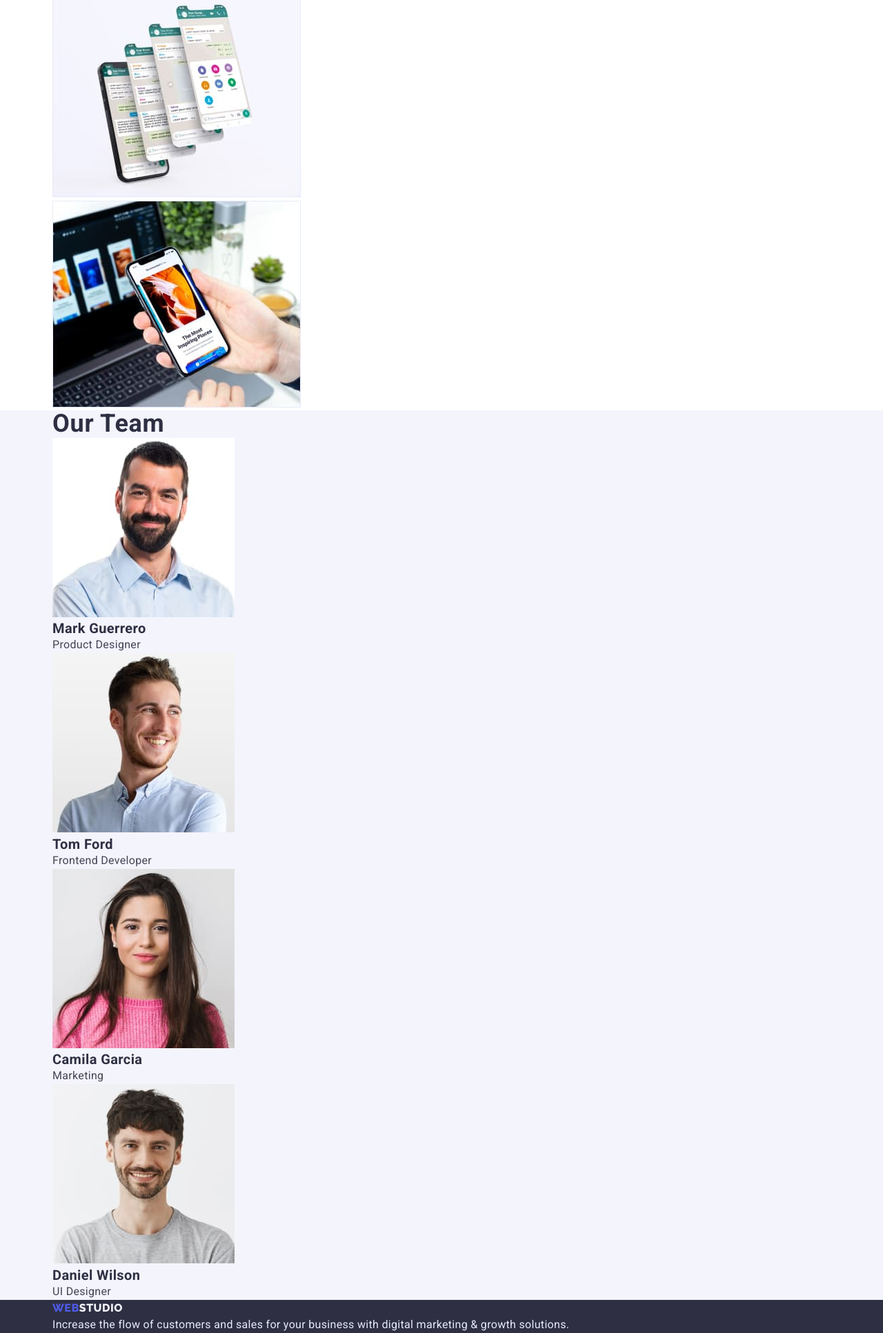
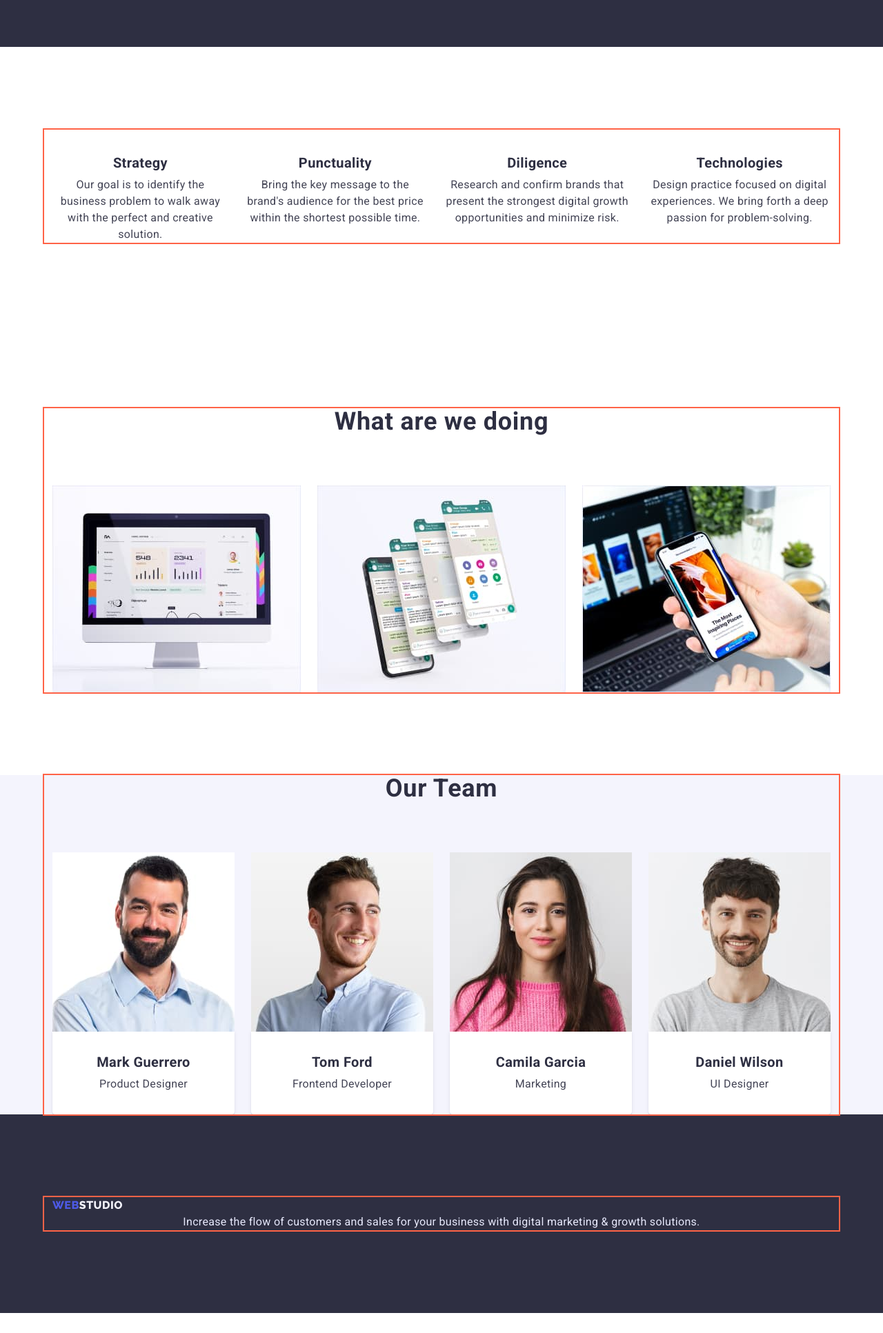
Before and after one commit to VladAldoshin/goit-markup-hw-03, a plain HTML site: page index.html in a window 1280 px wide. Shown: the part 652-2585 px from the top of the page at 69% size. After the commit the page ends 2556 px from the top, so only its background shows below. Drawn offline with nearby package versions, Linux system fonts and the light colour scheme.

Commit message:
10.01.23

```diff
--- a/css/styles.css
+++ b/css/styles.css
@@ -4,8 +4,12 @@
   --logo-typical-fw: font-weight: 800;
   --logo-typical-fs: font-size: 18px;
 }
+
 h1,h2,h3,p {margin-top: 0; margin-bottom: 0;}
+
 ul{margin-top: 0; margin-bottom: 0; padding-left: 0;}
+
+img{display: block;}
 
 body {
   font-family: 'Roboto', sans-serif;
@@ -13,22 +17,26 @@ body {
   color: #ffffff;
   background-color: #ffffff;
 }
-.container {width: 1152px; margin-left: auto; margin-right: auto; padding-left: 12px; padding-right: 12px;}
+.container {width: 1152px; margin-left: auto; margin-right: auto; padding-left: 12px; padding-right: 12px; outline: 2px solid tomato;}
 
 .list {
   list-style: none;
 }
+
 .link {
   text-decoration: none;
 }
+
 .logo{letter-spacing: 0.03em;
   text-transform: uppercase;}
-.logo-head {
+
+  .logo-head {
   font-family: var(--logo-font);
   font-weight: var(--logo-typical-fw);
   font-size: var(--logo-typical-fs);
   line-height: 1.33;
 }
+
 .logo-footer {
   font-family: var(--logo-font);
   font-weight: var(--logo-typical-fw);
@@ -39,11 +47,13 @@ body {
   text-decoration: none;
   list-style: none;
 }
-/* =======WebStudio======== */
-/* =======Header========== */
+/* =====================================WebStudio==================================== */
+/* =======================================Header==================================== */
+
 .main-header {
-  background: #ffffff
+  background: #ffffff; padding-top: 24px; padding-bottom: 24px;
 }
+
 .header-container{display: flex;}
 
 .header-nav {display: flex;}
@@ -86,11 +96,14 @@ body {
   color: #4d5ae5;
 }
 
-/* =======Main=========== */
-/* =======hero section======= */
+/* ===============================Main=========================================== */
+/* ===========================Hero section====================================== */
+
 .hero-section {
   background: #2e2f42;
   text-align: center;
+  padding-top: 188px;
+  padding-bottom: 292px;
 }
 .main-title {
   margin-bottom: 48px;
@@ -100,19 +113,113 @@ body {
   letter-spacing: 0.02em;
   color: #ffffff;
 }
-.main-button{
-  font-family: 'Roboto', sans-serif;
-  font-size: 16px;
+.main-button{padding-top: 16px;
+  padding-right: 32px;
+  padding-bottom: 16px;
+  padding-left: 32px;
+  box-shadow: 0px 4px 4px rgba(0, 0, 0, 0.15);
+  border-radius: 4px;
   font-weight: 500;
   line-height: 1.5;
   letter-spacing: 0.04em;
   color: #FFFFFF;
   background:  #4D5AE5;
   cursor: pointer;}
-  .main-button:hover, .main-button:focus, .main-button:active{color: #FFFFFF; background: #404BBF;}
+
+.main-button:hover,
+.main-button:focus,
+.main-button:active {color: #FFFFFF; background: #404BBF;}
+
+/* ===============================Second section================================================ */
+
+.second-section{padding-top: 120px; padding-bottom: 120px;}
+.work-item:not(:last-child) {margin-right: 24px;}
+.feature-list{display: flex;}
+
+.secret-name {
+  font-weight: 500;
+  line-height: 1.5;
+  letter-spacing: 0.04em;
+  color: #ffffff;
+}
+
+.title {
+  text-align: center;
+  margin-bottom: 8px;
+  font-weight: 600;
+  font-size: 20px;
+  line-height: 1.2;
+  letter-spacing: 0.02em;
+  color: #2e2f42;
+}
+
+.text {
+  text-align: center;
+  font-weight: 400;
+  line-height: 1.5;
+  letter-spacing: 0.02em;
+  color: #434455;
+}
+
+
+/* ==========================================Third section=============================== */
+.third-section {padding-top: 120px; padding-bottom: 120px;}
+
+.section-title {
+  text-align: center;
+  font-weight: 700;
+  font-size: 36px;
+  line-height: 1.11;
+  letter-spacing: 0.02em;
+  color: #2e2f42;
+  margin-bottom: 72px;
+}
+.menu-list{display: flex;
+}
+.work-item:not(:last-child) {margin-right: 24px;}
+
+/* =======================================Fourth section==================================== */
+
+.fourt-section{padding-top: 120px; padding-bottom: 120px;}
+
+.menu-list-fs{display: flex;
+flex-wrap: wrap;}
+.fourth-section-color {
+  background: #f4f4fd;
+}
+.team-item:not(:last-child) {margin-right: 24px;}
+
+
+
+.team-position {padding-top: 32px; padding-left: 49px; padding-right: 49px; padding-bottom: 32px;
+  background: #FFFFFF;
+  box-shadow: 0px 1px 6px rgba(46, 47, 66, 0.08), 0px 1px 1px rgba(46, 47, 66, 0.16), 0px 2px 1px rgba(46, 47, 66, 0.08);
+  border-radius: 0px 0px 4px 4px;}
+/* ==========================================Footer========================================= */
+.footer-page {
+  display: flex;
+  background: var(--footer-background);
+  padding-top: 120px;
+  padding-bottom: 120px;
+}
+.color-text {
+  color: #e7e9fc;
+}
+.logo-web {
+  color: #4d5ae5;
+}
+.logo-studio {
+  color: #f4f4fd;
+}
+/* =======================================Portfolio=========================================== */
+.subtitle {
+  font-weight: 500;
+  font-size: 20px;
+  line-height: 1.2;
+  letter-spacing: 0.02em;
+  color: #2e2f42;
+}
 .btn {
-  font-family: 'Roboto', sans-serif;
-  font-size: 16px;
   font-weight: 500;
   line-height: 1.5;
   letter-spacing: 0.04em;
@@ -126,62 +233,3 @@ body {
   color: #ffffff;
   background: #404bbf;
 }
-
-
-/* =========second section========= */
-.feature-list{display: flex;}
-.secret-name {
-  font-weight: 500;
-  line-height: 1.5;
-  letter-spacing: 0.04em;
-  color: #ffffff;
-}
-
-.title {
-  font-weight: 600;
-  font-size: 20px;
-  line-height: 1.2;
-  letter-spacing: 0.02em;
-  color: #2e2f42;
-}
-.text {
-  font-weight: 400;
-  line-height: 1.5;
-  letter-spacing: 0.02em;
-  color: #434455;
-}
-/* =========third section======= */
-.section-title {
-  font-weight: 700;
-  font-size: 36px;
-  line-height: 1.11;
-  letter-spacing: 0.02em;
-  color: #2e2f42;
-}
-
-/* ==========fourth section======= */
-.fourth-section-color {
-  background: #f4f4fd;
-}
-/* =======Footer========= */
-.footer-page {
-  background: var(--footer-background);
-}
-.color-text {
-  color: #e7e9fc;
-}
-.logo-web {
-  color: #4d5ae5;
-}
-.logo-studio {
-  color: #f4f4fd;
-}
-/* -------Portfolio-------- */
-/* -------Mane Page-------- */
-.subtitle {
-  font-weight: 500;
-  font-size: 20px;
-  line-height: 1.2;
-  letter-spacing: 0.02em;
-  color: #2e2f42;
-}
--- a/index.html
+++ b/index.html
@@ -21,7 +21,7 @@
     <link rel="stylesheet" href="./css/styles.css" />
   </head>
   <body>
-    <!-- header -->
+    <!-- ========================Header============================= -->
     <header class="main-header">
       <div class="container header-container">
         <nav class="navigation header-nav">
@@ -49,42 +49,42 @@
         </address>
       </div>
     </header>
-    <!-- main -->
+    <!-- ======================= Main=============================== -->
     <main class="main-page">
-      <!-- hero section -->
+      <!-- ====================== Hero section ====================== -->
       <section class="hero-section">
         <div class="container">
           <h1 class="main-title">Effective Solutions for Your Business</h1>
           <button class="main-button" type="button">Order Service</button>
         </div>
       </section>
-      <!-- second section -->
+      <!-- ==================== Second section ========================== -->
       <section class="second-section">
         <div class="container">
           <h2 class="secret-name">Our Features</h2>
           <ul class="menu list feature-list">
-            <li class="menu-item">
+            <li class="menu-item work-item">
               <h3 class="title">Strategy</h3>
               <p class="text">
                 Our goal is to identify the business problem to walk away with the perfect and
                 creative solution.
               </p>
             </li>
-            <li class="menu-item">
+            <li class="menu-item work-item">
               <h3 class="title">Punctuality</h3>
               <p class="text">
                 Bring the key message to the brand's audience for the best price within the shortest
                 possible time.
               </p>
             </li>
-            <li class="menu-item">
+            <li class="menu-item work-item">
               <h3 class="title">Diligence</h3>
               <p class="text">
                 Research and confirm brands that present the strongest digital growth opportunities
                 and minimize risk.
               </p>
             </li>
-            <li class="menu-item">
+            <li class="menu-item work-item">
               <h3 class="title">Technologies</h3>
               <p class="text">
                 Design practice focused on digital experiences. We bring forth a deep passion for
@@ -94,12 +94,12 @@
           </ul>
         </div>
       </section>
-      <!-- third section -->
+      <!-- =========================Third section ====================================== -->
       <section class="third-section">
         <div class="container">
           <h2 class="section-title">What are we doing</h2>
-          <ul class="menu list">
-            <li class="menu-item">
+          <ul class="menu-list">
+            <li class="menu-item work-item">
               <img
                 src="./images/images-web-studio/pc.jpg"
                 alt="personal computer"
@@ -107,7 +107,7 @@
                 height="300"
               />
             </li>
-            <li class="menu-item">
+            <li class="menu-item work-item">
               <img
                 src="./images/images-web-studio/phone.jpg"
                 alt="phone"
@@ -115,7 +115,7 @@
                 height="300"
               />
             </li>
-            <li class="menu-item">
+            <li class="menu-item work-item">
               <img
                 src="./images/images-web-studio/video.jpg"
                 alt="watching video"
@@ -126,56 +126,64 @@
           </ul>
         </div>
       </section>
-      <!-- fourth section -->
+      <!-- ================================== Fourth section============================== -->
       <section class="fourth-section fourth-section-color">
         <div class="container">
           <h2 class="section-title">Our Team</h2>
-          <ul>
-            <li class="menu-item">
+          <ul class="menu-list-fs">
+            <li class="menu-item team-item">
               <img
                 src="./images/images-web-studio/mark_guerrero.jpg"
                 alt="mark_guerrero"
                 width="264"
                 height="260"
               />
+              <div class="team-position">
                 <h3 class="title">Mark Guerrero</h3>
                 <p class="text">Product Designer</p>
+              </div>
             </li>
-            <li class="menu-item">
+            <li class="menu-item team-item">
               <img
                 src="./images/images-web-studio/tom_ford.jpg"
                 alt="tom_ford"
                 width="264"
                 height="260"
               />
+              <div class="team-position">
                 <h3 class="title">Tom Ford</h3>
                 <p class="text">Frontend Developer</p>
+              </div>
             </li>
-            <li class="menu-item">
+            <li class="menu-item team-item">
               <img
                 src="./images/images-web-studio/camila_garcia.jpg"
                 alt="camila_garcia"
                 width="264"
                 height="260"
               />
+              <div class="team-position">
                 <h3 class="title">Camila Garcia</h3>
                 <p class="text">Marketing</p>
+              </div>
             </li>
-            <li class="menu-item">
+            <li class="menu-item team-item">
               <img
                 src="./images/images-web-studio/daniel_wilson.jpg"
                 alt="daniel_wilson"
                 width="264"
                 height="260"
               />
+              <div class="team-position">
                 <h3 class="title">Daniel Wilson</h3>
                 <p class="text">UI Designer</p>
+              </div>
             </li>
           </ul>
         </div>
       </section>
     </main>
-    <!-- footer -->
+    <!-- ======================================= Footer ======================================= -->
     <footer class="footer-page">
       <div class="container">
         <a class="link" href="./index.html"
```
Also changed, not shown: portfolio.html (+3 -3 lines). Lines whose indentation alone changed are shown as unchanged.
